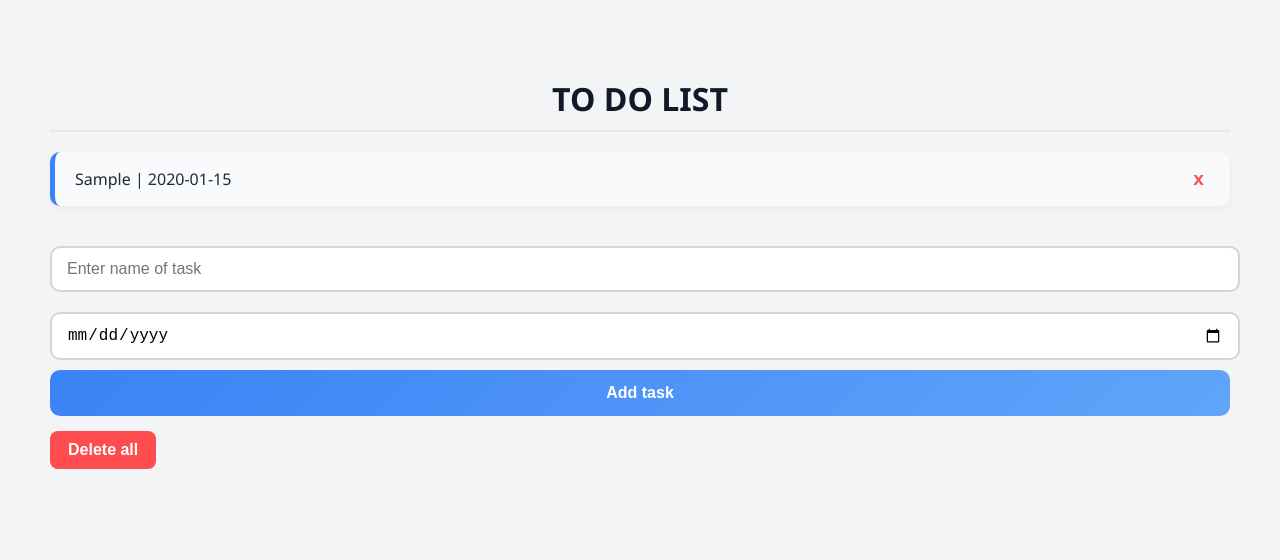
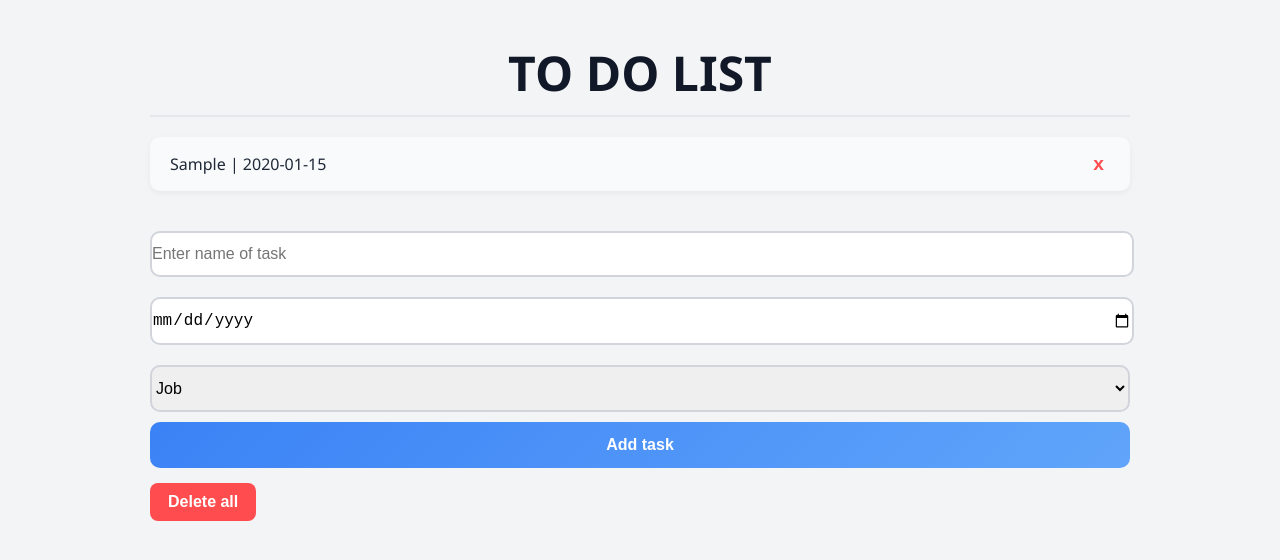
Before and after one commit to Ra1chl/To-Do-List, a React (Vite) app in the folder my-react-app/: page / in a window 1280 px wide. Both pictures are taken after typing "Sample", "2020-01-15" into the empty fields and a click on the button "Add task". Shown: the top 560 px of the page. Built offline with nearby package versions, Linux system fonts and the light colour scheme.

Commit message:
task type (Job, School, Personal)

```diff
--- a/my-react-app/src/List.jsx
+++ b/my-react-app/src/List.jsx
@@ -6,16 +6,19 @@ function List(){
     const [tasks, setTasks] = useState([]);
     const [name, setName] = useState("");
     const [finishDate, setFinishDate] = useState("");
+    const [type, setType] = useState("");
 
     function handleTasks(){
         const newTask = {taskName: name,
-                        taskFinishDate: finishDate
+                        taskFinishDate: finishDate,
+                        taskType: type
                         };
         setTasks(t => [...t,newTask]);
 
         //  Tohle vymaže inputy
         setName("");
         setFinishDate("");
+
     }
 
     function handleNameTask(event){
@@ -24,6 +27,10 @@ function List(){
 
     function handleFinishDateTask(event){
         setFinishDate(event.target.value);
+    }
+
+    function handleTypeTask(event){
+        setType(event.target.value);
     }
 
     function handleRemoveOne(index){
@@ -35,14 +42,14 @@ function List(){
 
         if (!confirmClear) return;
         setTasks([]);
-  }
+    }
 
     return (<div className="tasks-container">
 
                 <h2 className="title">TO DO LIST</h2>
                 <ul className="tasks-list">
                     {tasks.map((tasks, index)=>
-                        <li key={index} className="task-item">
+                        <li key={index} className={`task-item ${tasks.taskType.toLowerCase()}`}>
                           <span> {tasks.taskName} | {tasks.taskFinishDate} </span>
                           <button className="delete-one-button" onClick={() => handleRemoveOne(index)}>x</button>
                         </li>
@@ -51,9 +58,14 @@ function List(){
 
 
                 <input className="input-field" type="text" value={name} onChange={handleNameTask} placeholder="Enter name of task"/><br/>
-                <input className="input-field" type="date" value={finishDate} onChange={handleFinishDateTask} placeholder="Enter date"/><br/>
-                <button className ="button" onClick={handleTasks}>Add task</button>
-                <button className ="delete-button" onClick={handleClearAll}>Delete all</button>
+                <input className="input-field" type="date" value={finishDate} onChange={handleFinishDateTask}/><br/>
+                <select className="input-field" value={type} onChange={handleTypeTask}>
+                    <option value="Job">Job</option>
+                    <option value="School">School</option>
+                    <option value="personal">Personal</option>
+                </select>
+                    <button className ="button" onClick={handleTasks}>Add task</button>
+                    <button className ="delete-button" onClick={handleClearAll}>Delete all</button>
             </div>);
 }
 
--- a/my-react-app/src/index.css
+++ b/my-react-app/src/index.css
@@ -1,6 +1,8 @@
 body {
   margin: 0;
-  padding: 50px;
+
+  padding-left: 150px;
+  padding-right: 150px;
   font-family: "Segoe UI", Roboto, sans-serif;
   background: #f3f4f6;
   color: #1f2937;
@@ -20,7 +22,7 @@ body {
 
 .title {
   text-align: center;
-  font-size: 2rem;
+  font-size: 3rem;
   margin-bottom: 20px;
   color: #111827;
   border-bottom: 2px solid #e5e7eb;
@@ -49,9 +51,20 @@ body {
   background-color: #f9fafb;
   padding: 15px 20px;
   margin: 10px 0;
-  border-left: 5px solid #3b82f6;
   border-radius: 10px;
   transition: 0.2s ease-in-out;
+}
+
+.task-item.job {
+  border-left: 5px solid #10b981;
+}
+
+.task-item.school {
+  border-left: 5px solid #3b82f6;
+}
+
+.task-item.personal {
+  border-left: 5px solid #f59e0b;
 }
 
 .tasks-list li:hover {
@@ -60,8 +73,8 @@ body {
 }
 
 .input-field {
-  width: 98%;
-  padding: 12px 15px;
+  width: 100%;
+  padding: 12px 0px;
   margin: 10px 0;
   border: 2px solid #d1d5db;
   border-radius: 10px;
@@ -118,6 +131,7 @@ body {
   box-shadow: 0 2px 6px rgba(0, 0, 0, 0.05);
 }
 
+
 .delete-button {
   margin-top: 15px;
   background-color: #ff4d4f;
```
